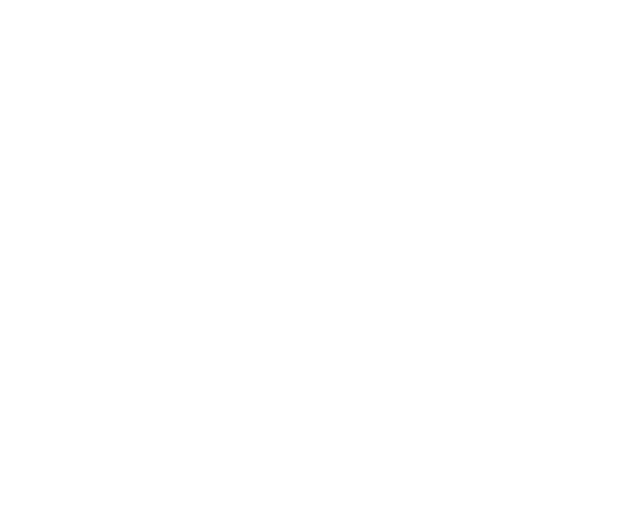
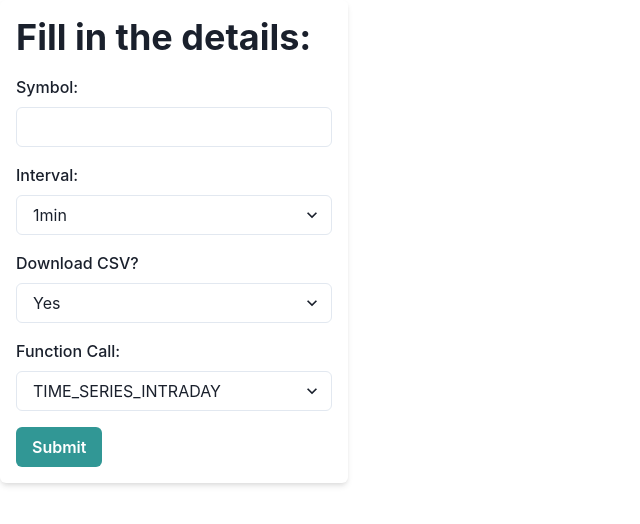
Before and after one commit to prathamagrawal/StockVis, a React (Create React App) app in the folder frontend/: page /dashboard in a window 1280 px wide. Before the commit this address had no page. Shown: the top 524 px of the page, without its empty margins (0-640 px from the left). Built offline with nearby package versions, Linux system fonts and the light colour scheme; a web font is replaced by a local one.

Commit message:
Added Dashboard form

```diff
--- a/frontend/src/App.js
+++ b/frontend/src/App.js
@@ -2,7 +2,7 @@
 import Loader from './components/Loader/Loader';
 import Home from './components/Home';
 import Stimulator from './components/pages/Stimulator';
-import StockQuote from './components/pages/StockQuote';
+import StockVis from './components/pages/StockVis';
 import { Box } from '@chakra-ui/react';
 import { BrowserRouter as Router, Routes, Route } from 'react-router-dom';
 
@@ -24,7 +24,8 @@
           <Routes>
             <Route path="/" element ={<Home/>}></Route>
             <Route path="/stimulator" element ={<Stimulator/>}></Route>
-            <Route path="/StockQuote" element ={<StockQuote/>}></Route>
+            <Route path="/dashboard" element ={<StockVis/>}></Route>
+
           </Routes>
         )}
       </Box>
--- a/frontend/src/components/Home.js
+++ b/frontend/src/components/Home.js
@@ -16,6 +16,10 @@
 
     const handleStockFun = () => {
         navigate('/stimulator')
+    };
+
+    const handleStockVis = () => {
+        navigate('/dashboard')
     };
 
     return (
@@ -56,6 +60,7 @@
                         leftIcon={<FontAwesomeIcon icon={faMoneyCheckDollar} />}
                         css={buttonStyles}
                         mb="4"
+                        onClick={handleStockVis}
                     >
                         Stock Visualization
                     </Button>
--- /dev/null
+++ b/frontend/src/components/pages/StockVis.js
@@ -0,0 +1,15 @@
+import React from 'react';
+import { Box, Flex } from '@chakra-ui/react';
+import StockVisForm from './StockVis/StockVisForm';
+
+function StockVis(){
+    return (
+        <Flex>
+            <Box>
+                <StockVisForm />
+            </Box>
+        </Flex>
+    );
+}
+
+export default StockVis;
--- a/frontend/src/components/pages/Form.js
+++ b/frontend/src/components/pages/StockVis/StockVisForm.js
@@ -8,13 +8,15 @@
     Input,
     Select,
     Button,
+    useColorMode,
 } from '@chakra-ui/react';
 
-function Form() {
+function StockVisForm() {
+    const { colorMode } = useColorMode();
     const [symbol, setSymbol] = useState('');
-    const [interval, setInterval] = useState('1min');
-    const [functioncall, setFunctioncall] = useState('TIME_SERIES_INTRADAY');
-    const [downloadCSV, setDownloadCSV] = useState('Yes');
+    const [interval, setInterval] = useState();
+    const [functioncall, setFunctioncall] = useState();
+    const [downloadCSV, setDownloadCSV] = useState();
 
     const handleChange = (e, field) => {
         switch (field) {
@@ -49,6 +51,7 @@
 
     const sendDataToServer = async (data) => {
         try {
+            console.log(data);
             const response = await axios.post('http://127.0.0.1:5000/submit', data);
             console.log(response.data.message);
         } catch (error) {
@@ -57,7 +60,7 @@
     };
 
     return (
-        <Box p={4} bg="white" borderRadius="md" boxShadow="md">
+        <Box p={4}  borderRadius="md" boxShadow="md" bg={colorMode === 'light' ? 'white' : 'gray.800'}>
             <Heading mb={4}>Fill in the details:</Heading>
             <form onSubmit={handleSubmit}>
                 <FormControl mb={4}>
@@ -119,4 +122,4 @@
     );
 }
 
-export default Form;
+export default StockVisForm;
```
